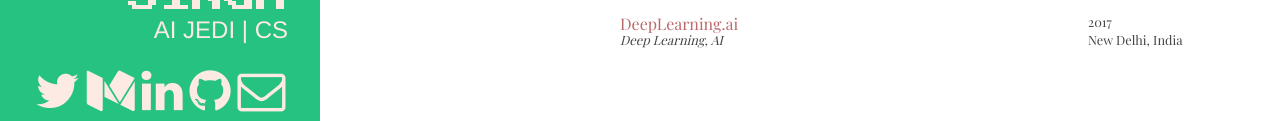
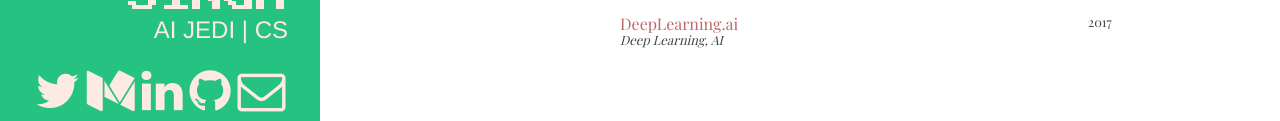
Before and after one commit to himanshux101/himanshux101.github.io, a plain HTML site: page index.html in a window 1280 px wide. Shown: the part 376-497 px from the top of the page. Drawn offline with nearby package versions, Linux system fonts and the light colour scheme; a web font is replaced by a local one.

Commit message:
deeplearning added new

```diff
--- a/index.html
+++ b/index.html
@@ -107,9 +107,10 @@
                     <div class="pure-u-1 pure-u-lg-7-24 employment"></div>
                     <div class="pure-u-1 pure-u-md-12-24 employment employment-smaller"><i>Deep Learning, AI</i></div>
                     <div class="pure-u-1 pure-u-md-8-24 pure-u-lg-1-24 employment"></div>
-                    <div class="pure-u-1 pure-u-md-4-24 employment employment-smaller">New Delhi, India</div>
+                    <div class="pure-u-1 pure-u-md-4-24 employment employment-smaller"></div>
                 </div>
                 <br />
+
 
 
 
```
